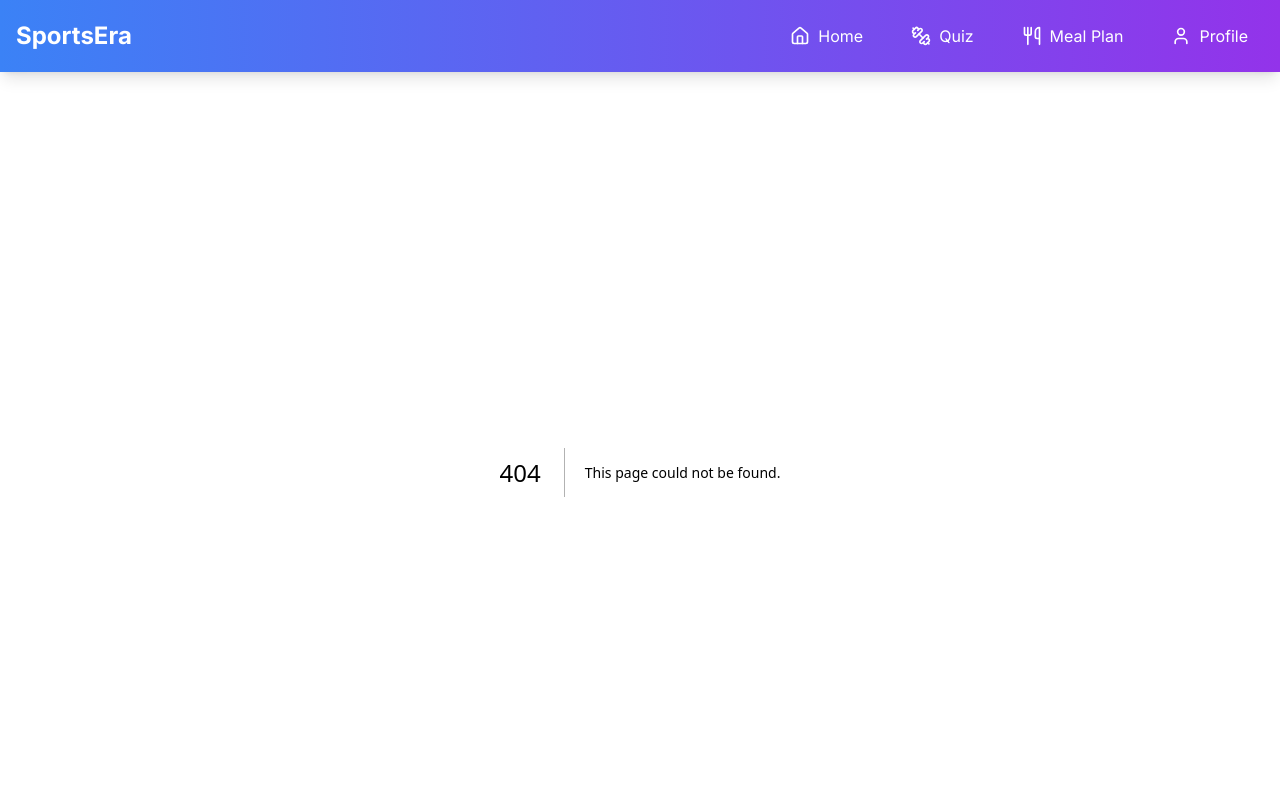
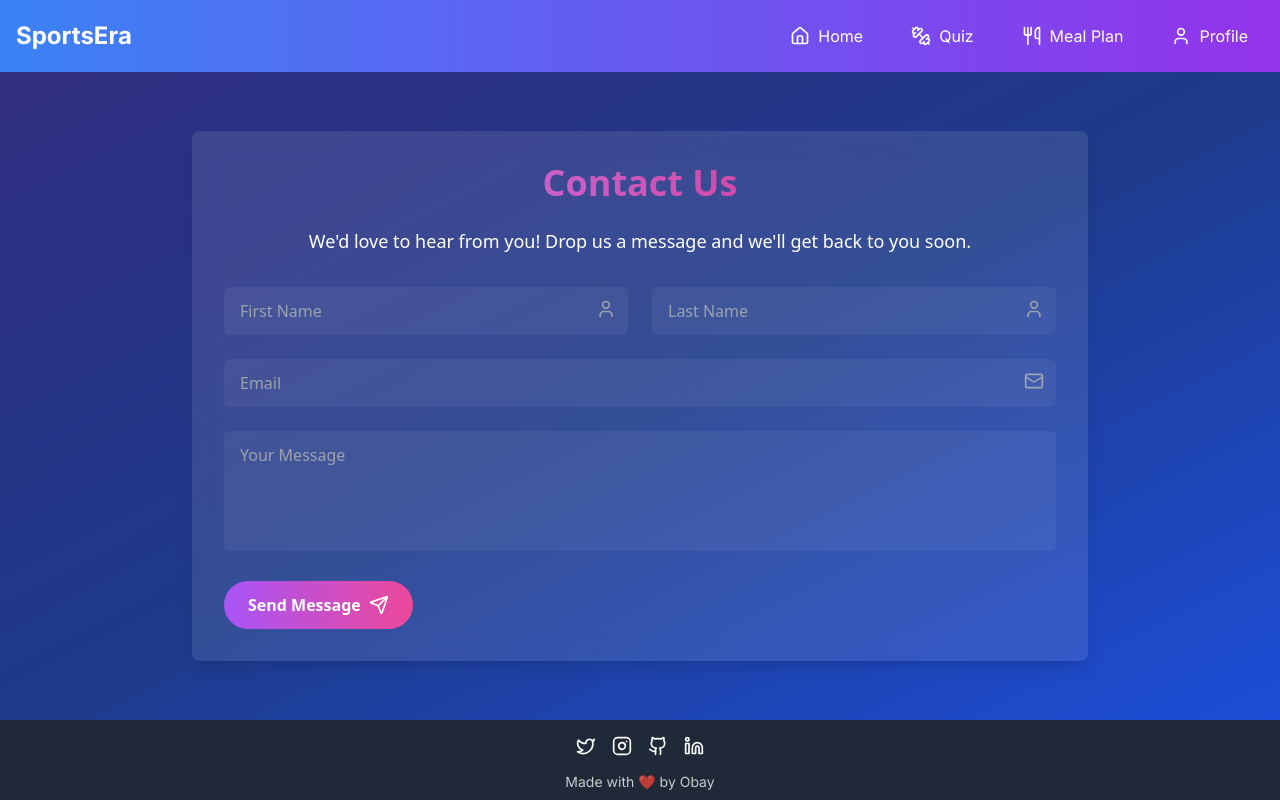
Before and after one commit to ObayM/SportsEra, a Next.js app: page /contact-us in a window 1280 px wide. Before the commit this address had no page. Shown: the top 800 px of the page. Built offline with nearby package versions, Linux system fonts and the light colour scheme.

Commit message:
Add Contact-us

```diff
--- a/app/components/landing.jsx
+++ b/app/components/landing.jsx
@@ -125,7 +125,7 @@ const HomePage = () => {
                 whileHover={{ scale: 1.05 }}
                 className="bg-white p-6 rounded-xl shadow-lg"
               >
-                <p className="text-lg mb-4">"{story.quote}"</p>
+                <p className="text-lg mb-4">&quot;{story.quote}&quot;</p>
                 <div className="font-semibold">{story.name}</div>
                 <div className="text-blue-600">{story.sport}</div>
               </motion.div>
--- /dev/null
+++ b/app/contact-us/page.jsx
@@ -0,0 +1,100 @@
+'use client'
+import React, { useState } from 'react';
+import { Send, Mail, Phone, User } from 'lucide-react';
+
+const ContactPage = () => {
+  const [formState, setFormState] = useState({
+    firstName: '',
+    lastName: '',
+    email: '',
+    message: '',
+  });
+
+  const handleInputChange = (e) => {
+    const { name, value } = e.target;
+    setFormState(prevState => ({ ...prevState, [name]: value }));
+  };
+
+  const handleSubmit = (e) => {
+    e.preventDefault();
+    // Handle form submission logic here
+    console.log('Form submitted:', formState);
+  };
+
+  return (
+    <>
+    <div style={{ minHeight: 'calc(100vh - (64px + 88px)' }} className="bg-gradient-to-br from-indigo-900 via-blue-900 to-blue-700 text-white font-sans flex flex-col justify-center items-center p-4">
+      <div className="w-full max-w-4xl bg-white/10 backdrop-blur-md rounded-lg shadow-lg p-8 animate-fadeIn">
+        <h1 className="text-4xl font-bold mb-6 text-center text-transparent bg-clip-text bg-gradient-to-r from-purple-400 to-pink-600">
+          Contact Us
+        </h1>
+        <p className="text-center mb-8 text-lg">
+          We&apos;d love to hear from you! Drop us a message and we&apos;ll get back to you soon.
+        </p>
+        <form onSubmit={handleSubmit} className="space-y-6">
+          <div className="grid grid-cols-1 md:grid-cols-2 gap-6">
+            <div className="relative">
+              <input
+                type="text"
+                name="firstName"
+                value={formState.firstName}
+                onChange={handleInputChange}
+                required
+                className="w-full bg-white/5 rounded-md py-3 px-4 text-white placeholder-gray-400 focus:outline-none focus:ring-2 focus:ring-purple-500 transition-all duration-300"
+                placeholder="First Name"
+              />
+              <User className="absolute right-3 top-3 text-gray-400" size={20} />
+            </div>
+            <div className="relative">
+              <input
+                type="text"
+                name="lastName"
+                value={formState.lastName}
+                onChange={handleInputChange}
+                required
+                className="w-full bg-white/5 rounded-md py-3 px-4 text-white placeholder-gray-400 focus:outline-none focus:ring-2 focus:ring-purple-500 transition-all duration-300"
+                placeholder="Last Name"
+              />
+              <User className="absolute right-3 top-3 text-gray-400" size={20} />
+            </div>
+          </div>
+          <div className="relative">
+            <input
+              type="email"
+              name="email"
+              value={formState.email}
+              onChange={handleInputChange}
+              required
+              className="w-full bg-white/5 rounded-md py-3 px-4 text-white placeholder-gray-400 focus:outline-none focus:ring-2 focus:ring-purple-500 transition-all duration-300"
+              placeholder="Email"
+            />
+            <Mail className="absolute right-3 top-3 text-gray-400" size={20} />
+          </div>
+          <div className="relative">
+            <textarea
+              name="message"
+              value={formState.message}
+              onChange={handleInputChange}
+              required
+              rows="4"
+              className="w-full bg-white/5 rounded-md py-3 px-4 text-white placeholder-gray-400 focus:outline-none focus:ring-2 focus:ring-purple-500 transition-all duration-300 resize-none"
+              placeholder="Your Message"
+            ></textarea>
+          </div>
+          <div className="text-center">
+            <button
+              type="submit"
+              className="bg-gradient-to-r from-purple-500 to-pink-500 text-white font-bold py-3 px-6 rounded-full hover:from-purple-600 hover:to-pink-600 focus:outline-none focus:ring-2 focus:ring-purple-500 focus:ring-opacity-50 transform hover:scale-105 transition-all duration-300 flex items-center justify-center space-x-2"
+            >
+              <span>Send Message</span>
+              <Send size={20} />
+            </button>
+          </div>
+        </form>
+      </div>
+    </div>
+    </>
+  );
+};
+
+export default ContactPage;
```
